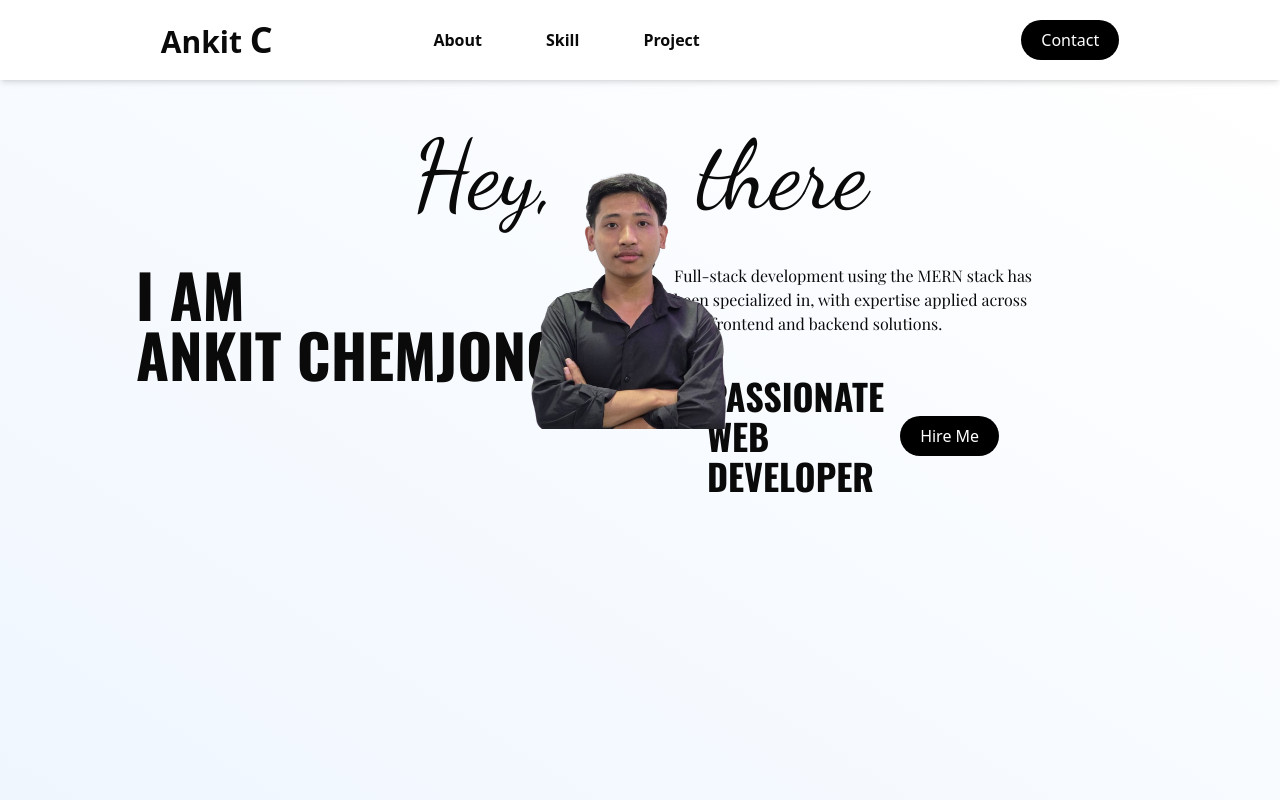
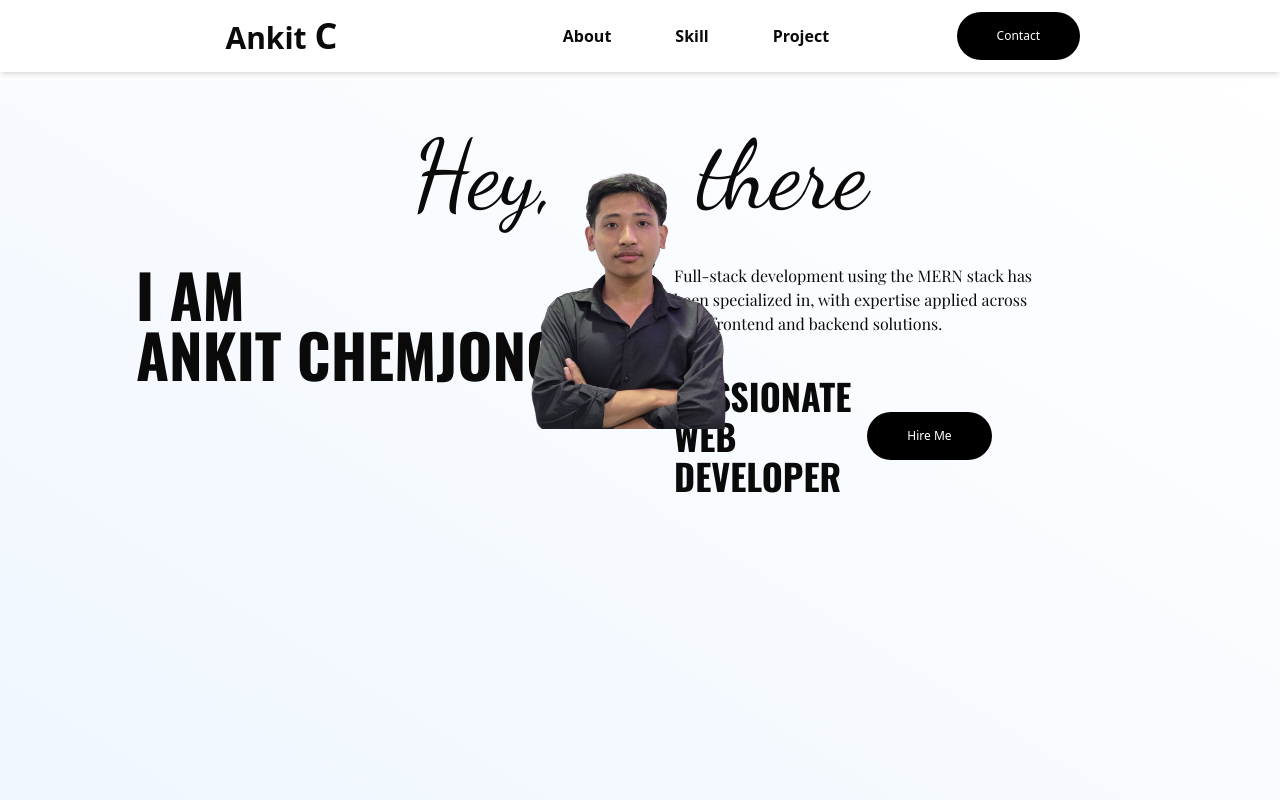
Before and after one commit to AnkitChemjong/Portfolio_Ankit_Chemjong, a Next.js app: page / in a window 1280 px wide. Shown: the top 800 px of the page. Built offline with nearby package versions, Linux system fonts and the light colour scheme.

Commit message:
re-build

```diff
--- a/src/app/page.tsx
+++ b/src/app/page.tsx
@@ -9,6 +9,7 @@ import Contact from "@/components/Contact";
 import Image from 'next/image';
 import { motion, useTransform, useScroll } from "framer-motion";
 import { useEffect, useState } from "react";
+import { BentoCard } from "@/components/HoverEffect";
 
 export default function Home() {
   const { scrollY } = useScroll(); // get vertical scroll value
@@ -19,6 +20,12 @@ export default function Home() {
   const [scaleRange, setScaleRange] = useState([1, 1.1]);
   const [rotateRange, setRotateRange] = useState([0, -15]);
 
+  const handleClick=(id:string)=>{
+    const navigation= document.getElementById(id);
+    if(navigation){
+      navigation.scrollIntoView({behavior:"smooth"});
+    }
+  }
   useEffect(() => {
     const updateRanges = () => {
       if (window.innerWidth <768) {
@@ -83,9 +90,9 @@ export default function Home() {
         <h1 className="title md:text-4xl text-2xl">WEB</h1>
         <h1 className="title md:text-4xl text-2xl">DEVELOPER</h1>
         </div>
-        <button className='bg-black dark:text-black text-white py-2 px-5
-        md:shrink-0
-       rounded-3xl cursor-pointer hover:scale-105 transition-all duration-150 w-fit'>Hire Me</button>
+        <BentoCard
+        func={()=>{handleClick("contact")}}
+        text="Hire Me" />
             </div>
       </div>
      </div>
--- a/src/components/BioAnkit.tsx
+++ b/src/components/BioAnkit.tsx
@@ -1,4 +1,4 @@
-import React from 'react'
+import { BentoCard } from "./HoverEffect";
 
 const BioAnkit = () => {
   const downloadCV=()=>{
@@ -36,9 +36,12 @@ const BioAnkit = () => {
         I enjoy exploring how things work behind the scenes and love building real-world projects.
         My goal is to keep growing in the tech field and use my skills to create meaningful solutions.
       </p>
-      <div className='w-full flex justify-center items-center relative top-5'>
+      {/* <div className='w-full flex justify-center items-center relative top-5'>
       <button onClick={downloadCV} className='bg-black dark:text-black text-white py-2 px-5
        rounded-3xl cursor-pointer hover:scale-105 transition-all duration-150 w-fit'>Get CV</button>
+      </div> */}
+      <div className='w-full flex justify-center items-center relative top-5'>
+      <BentoCard text="Get CV" func={downloadCV}/>
       </div>
       </div>
       </div>
--- a/src/components/Footer.tsx
+++ b/src/components/Footer.tsx
@@ -1,7 +1,9 @@
 import React from 'react';
 import Image from 'next/image';
+import { BentoCard } from './HoverEffect';
 
 const Footer = () => {
+
     const handleClick=(id:string)=>{
         const navigation= document.getElementById(id);
         if(navigation){
@@ -48,10 +50,13 @@ const Footer = () => {
               <h1 className="text-xl font-bold shrink-0">BE <span className='text-2xl md:text-3xl text-amber-500'>CREATIVE</span></h1>
               <h1 className="text-xl font-bold shrink-0">BE <span className='text-4xl md:text-5xl text-blue-700'>CURIOUS</span></h1>
             </div>
-            <button className="bg-black text-white px-6 py-2 cursor-pointer hover:scale-105 transition-all
-            ease-in-out duration-200 rounded-full">
-              Hire me
-            </button>
+            <div>
+            <BentoCard
+                    func={()=>{handleClick("contact")}}
+                    text="Hire Me" />
+            </div>
+
+
           </div>
         </div>
 
--- /dev/null
+++ b/src/components/HoverEffect.tsx
@@ -0,0 +1,47 @@
+import { useRef, useState } from "react";
+
+export const BentoCard = ({ text,func}:{text:string,func:()=>void}) => {
+  const [cursorPosition, setCursorPosition] = useState({ x: 0, y: 0 });
+  const [hoverOpacity, setHoverOpacity] = useState(0);
+  const hoverButtonRef = useRef<any>(null);
+
+  const handleMouseMove = (event:any) => {
+    if (!hoverButtonRef.current) return;
+    const rect = hoverButtonRef.current.getBoundingClientRect();
+
+    setCursorPosition({
+      x: event.clientX - rect.left,
+      y: event.clientY - rect.top,
+    });
+  };
+
+  const handleMouseEnter = () => setHoverOpacity(1);
+  const handleMouseLeave = () => setHoverOpacity(0);
+
+  return (
+    <div className="relative size-full">
+      <div className="relative z-10 flex size-full flex-col justify-between text-blue-50">
+          <div
+            ref={hoverButtonRef}
+            onMouseMove={handleMouseMove}
+            onMouseEnter={handleMouseEnter}
+            onMouseLeave={handleMouseLeave}
+            className="border-hsla relative flex w-fit cursor-pointer items-center gap-1 overflow-hidden rounded-full bg-black px-5 py-2 text-xs uppercase text-white/20"
+          >
+            {/* Radial gradient hover effect */}
+            <div
+              className="pointer-events-none absolute -inset-px opacity-0 transition duration-300"
+              style={{
+                opacity: hoverOpacity,
+                background: `radial-gradient(100px circle at ${cursorPosition.x}px ${cursorPosition.y}px, #656fe288, #00000026)`,
+              }}
+            />
+
+      <button onClick={func} className=' dark:text-black text-white py-2 px-5
+       rounded-3xl cursor-pointer hover:scale-105 transition-all duration-150 w-fit'>{text}</button>
+
+          </div>
+      </div>
+    </div>
+  );
+};
--- a/src/components/NavbarAnkit.tsx
+++ b/src/components/NavbarAnkit.tsx
@@ -4,7 +4,7 @@ import {motion} from 'framer-motion';
 import { BsMenuApp } from "react-icons/bs";
 import { BsMenuAppFill } from "react-icons/bs";
 import { useClickAway } from "react-use";
-
+import { BentoCard } from './HoverEffect';
 
 const NavbarAnkit = () => {
  const [path,setPath]=useState("/");
@@ -12,6 +12,7 @@ const NavbarAnkit = () => {
  const [scrolled, setScrolled] = useState(false);
  const [showNav, setShowNav] = useState(false);
  const navRef=useRef<HTMLDivElement>(null);
+ const MotionBentoCard=motion(BentoCard);
 
  const MotionBsMenuAppFill=motion(BsMenuAppFill);
   const MotionBsMenuApp=motion(BsMenuApp);
@@ -65,7 +66,7 @@ const NavbarAnkit = () => {
     }
   return (
     <div className={`flex flex-row fixed justify-evenly items-center z-40 top-0 w-screen
-      h-fit py-5 ${scrolled? 'bg-amber-200':'bg-transparent' }
+      h-fit py-4 ${scrolled? 'bg-amber-200':'bg-transparent' }
     shadow-md`}>
       <motion.h1
       initial={{opacity:0, y:20}}
@@ -110,16 +111,18 @@ const NavbarAnkit = () => {
       <div>
 
       </div>
-      <motion.button
+      <div className='absolute md:right-20 lg:right-50 hidden md:block'>
+      <MotionBentoCard
       initial={{opacity:0, y:20}}
       animate={{opacity:1,y:0}}
       transition={{
         duration:0.5,
          ease: "easeOut"
       }}
-      onClick={()=>handleClick('contact','/')}
-       className='bg-black dark:text-black text-white py-2 px-5
-       rounded-3xl cursor-pointer hover:scale-105 transition-all duration-150 hidden md:grid'>Contact</motion.button>
+      text='Contact'
+      func={()=>handleClick('contact','/')}
+     />
+      </div>
        <div
        ref={navRef}
        className='md:hidden'>
@@ -190,16 +193,21 @@ const NavbarAnkit = () => {
             })
         }
       </ul>
-        <motion.button
+      <div>
+        <MotionBentoCard
       initial={{opacity:0, y:20}}
       animate={{opacity:1,y:0}}
       transition={{
         duration:0.5,
          ease: "easeOut"
       }}
-      onClick={()=>handleClick('contact','/')}
-       className='bg-black w-fit dark:text-black text-white py-2 px-5
-       rounded-3xl cursor-pointer hover:scale-105 transition-all duration-150'>Contact</motion.button>
+      func={()=>{
+        handleClick('contact','/');
+        toggleNav();
+      }}
+      text='Contact'
+      />
+      </div>
        </motion.nav>
        }
        </div>
```
Also changed, not shown: 1 other file (tests, documents, lock files or other folders).
